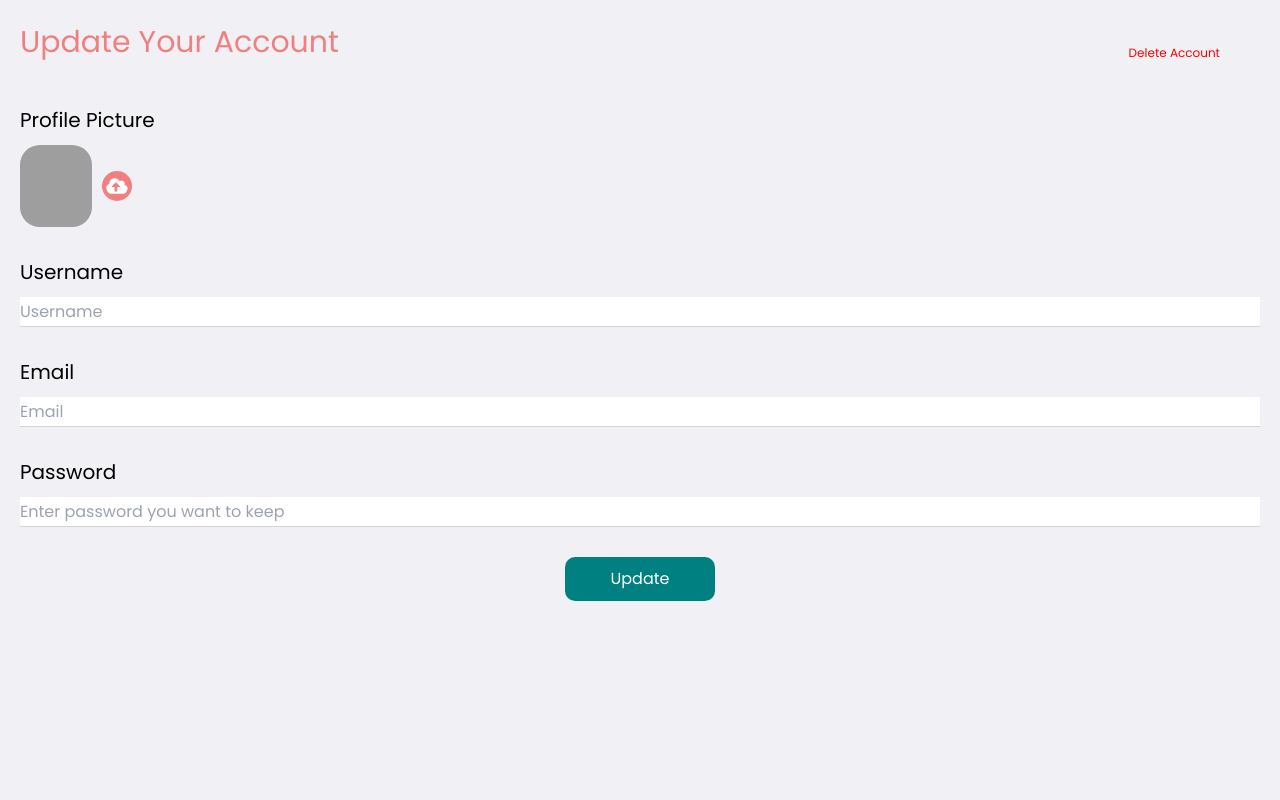
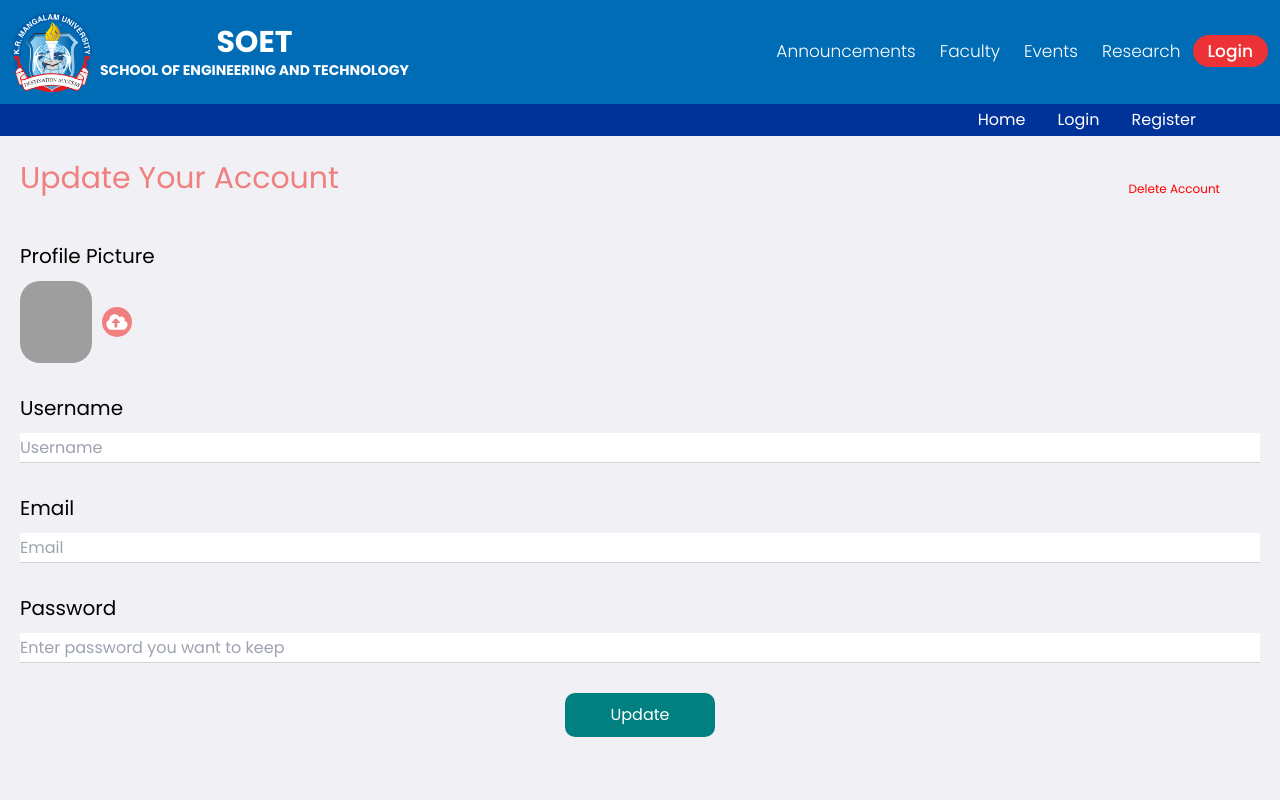
Before and after one commit to devwatts/soet-react, a Next.js app: page /faculty/profile in a window 1280 px wide. Shown: the top 800 px of the page. Built offline with nearby package versions, Linux system fonts and the light colour scheme; grey boxes are pictures that could not be loaded.

Commit message:
added navigation to profile page

```diff
--- a/pages/faculty/profile.jsx
+++ b/pages/faculty/profile.jsx
@@ -1,9 +1,12 @@
 import {FaCloudUploadAlt} from 'react-icons/fa';
+import Layout from '../../components/Faculty2.0/Layout';
 
 const Profile = () => {
 
     return (
-        <div className="settings">
+      <>
+      <Layout>
+      <div className="settings">
       <div className="settingsWrapper">
         <div className="settingsTitle">
           <span className="settingsUpdateTitle">Update Your Account</span>
@@ -47,6 +50,9 @@ const Profile = () => {
       </div>
       {/* <Categories /> */}
     </div>
+      </Layout>
+      </>
+
     );
 }
 
```
